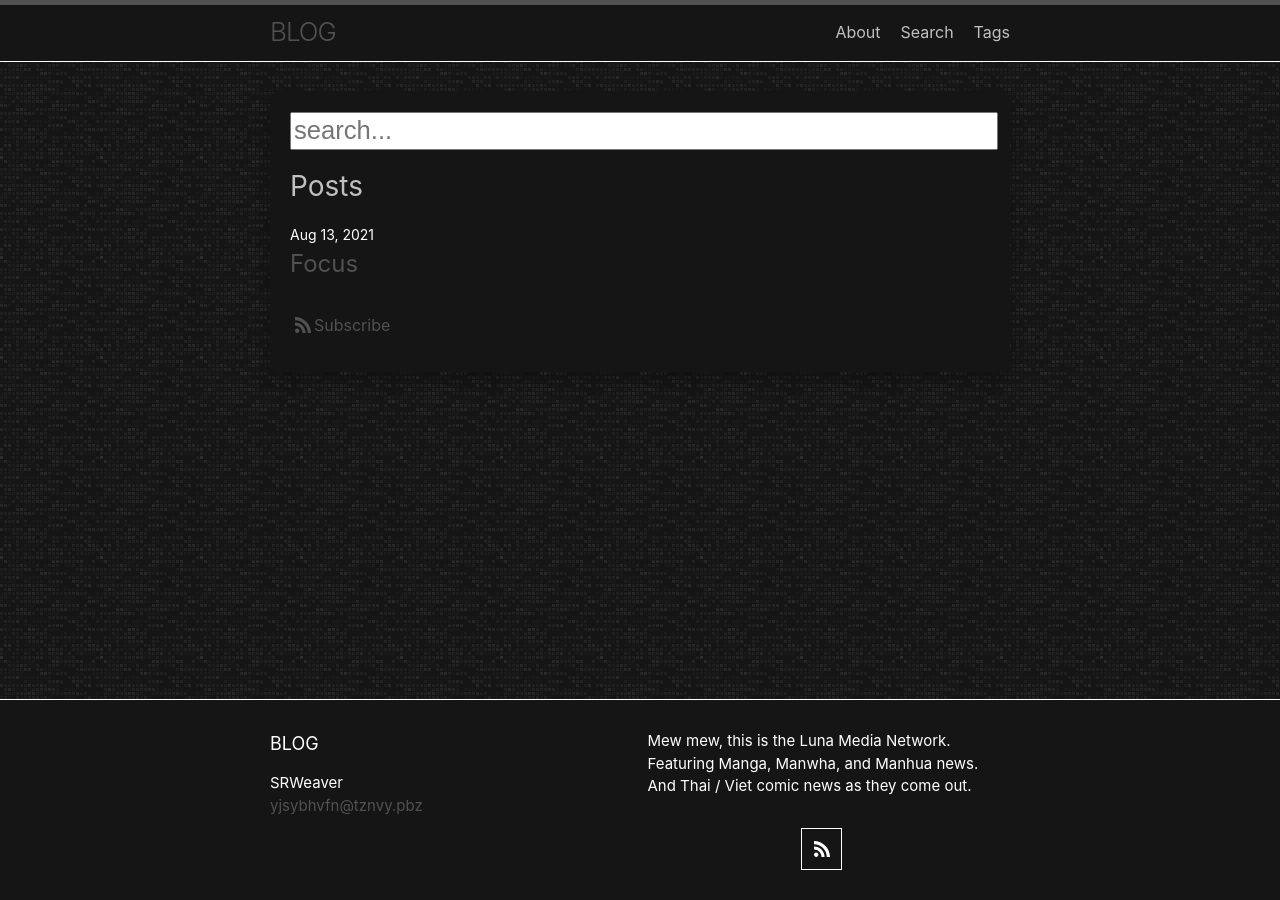
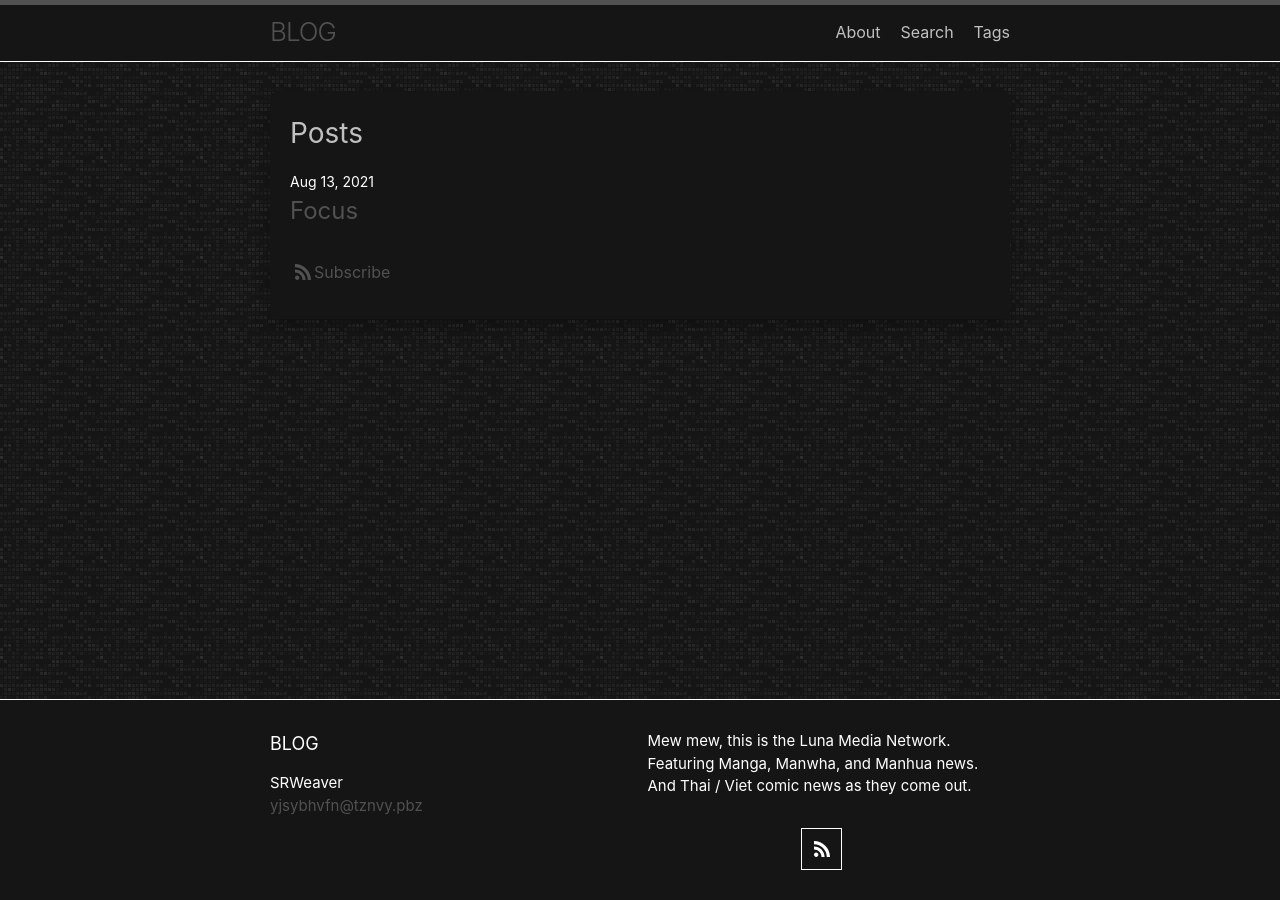
Before and after one commit to LWFlouisa/OwnSpaceBlog, a Jekyll site: the page built from index.md, in a window 1280 px wide. Built offline with Jekyll 4.4.1, drawn with Linux system fonts in a browser that asks for light colours.

Commit message:
Update home.html

```diff
--- a/_layouts/home.html
+++ b/_layouts/home.html
@@ -6,8 +6,6 @@ layout: default
   {%- if page.title -%}
     <h1 class="page-heading">{{ page.title }}</h1>
   {%- endif -%}
-
-  {% include search.html %}
 
   {{ content }}
 
```
